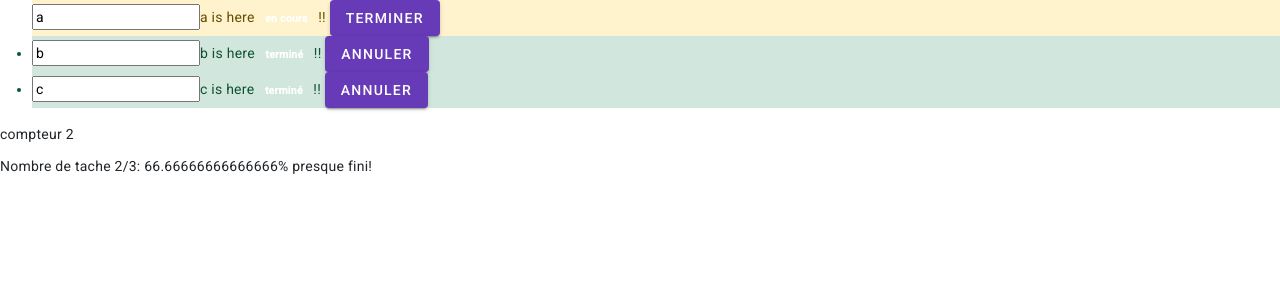
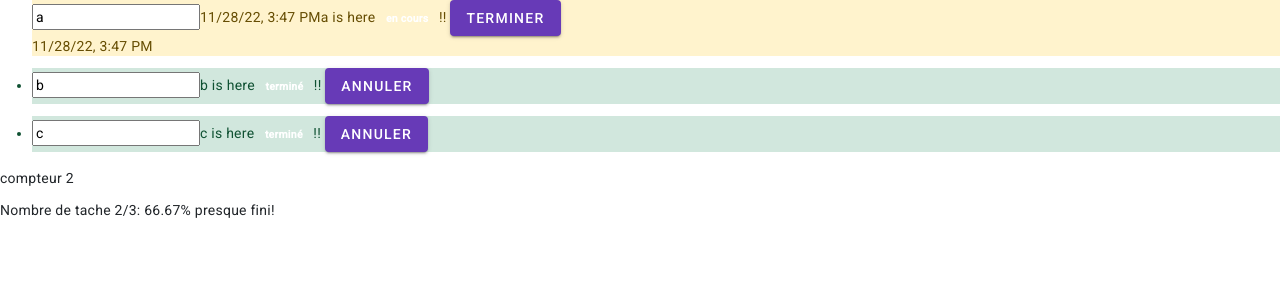
Before and after one commit to zied26/ToDo_ANGULAR, an Angular app: page / in a window 1280 px wide. Shown: the top 300 px of the page. Built offline with nearby package versions, Linux system fonts and the light colour scheme.

Commit message:
ng switch et pipe date

```diff
--- a/src/app/app.component.html
+++ b/src/app/app.component.html
@@ -8,7 +8,7 @@
 <p>compteur {{count}}</p>
 <div [ngSwitch]="true">
   <p *ngSwitchCase=" completion === 0 " >Nombre de tache 0/3: {{completion}}% Vous n'avez rien fait!!</p>
-  <p *ngSwitchCase=" completion > 0 && completion <= 50 ">Nombre de tache 1/3: {{completion}}% Allez encore!!</p>
-  <p *ngSwitchCase=" completion > 50 && completion <= 99 ">Nombre de tache 2/3: {{completion}}% presque fini!</p>
+  <p *ngSwitchCase=" completion > 0 && completion <= 50 ">Nombre de tache 1/3: {{completion |  number:'2.1-2'}}% Allez encore!!</p>
+  <p *ngSwitchCase=" completion > 50 && completion <= 99 ">Nombre de tache 2/3: {{completion |  number:'2.1-2'}}% presque fini!</p>
   <p *ngSwitchDefault>Nombre de tache 3/3: {{completion}}% good!!</p>
 </div>
--- a/src/app/app.component.ts
+++ b/src/app/app.component.ts
@@ -12,9 +12,9 @@ export class AppComponent {
   public  completion : number;
   constructor() {
     this.tasks = [
-      new Task(0, "a", false, "e"),
-      new Task(1, "b", true, "f"),
-      new Task(2, "c", true, "g")
+      new Task(0, "a", false, "e",Date()),
+      new Task(1, "b", true, "f",""),
+      new Task(2, "c", true, "g","")
     ];
 
     this.count = this.tasks.filter(task => task.completed).length;
@@ -25,6 +25,7 @@ export class AppComponent {
 
   ChangeCount(status : boolean): void {
     this.count = status ? this.count + 1 : this.count - 1;
+    this.completion = (this.count / this.tasks.length)*100;
   }
 
   trackByFunction(index: number, item: any): string {
--- a/src/app/class/task.model.ts
+++ b/src/app/class/task.model.ts
@@ -3,12 +3,14 @@ export class Task {
     public id : number,
     public title : string,
     public completed : boolean,
-    public description : string
+    public description : string,
+    public date : string
   )
   {
     this.id = id;
     this.title = title;
     this.completed = completed;
     this.description = description;
+    this.date = date;
   }
 }
--- a/src/app/components/task/task.component.html
+++ b/src/app/components/task/task.component.html
@@ -1,6 +1,7 @@
 
 <li [class]="getItemVariant()">
-  <input [(ngModel)]="task.title">{{task.title}} is here <span [class]="getBadgeVariant()">{{getComplete()}}</span> !!
+  <input [(ngModel)]="task.title">{{task.date | date:'short'}}{{task.title}} is here <span [class]="getBadgeVariant()">{{getComplete()}}</span> !!
 
   <button (click)="send()" mat-raised-button color="primary">{{getButtonText()}}</button>
+  <p>{{task.date | date:'short'}}</p>
 </li>
```
